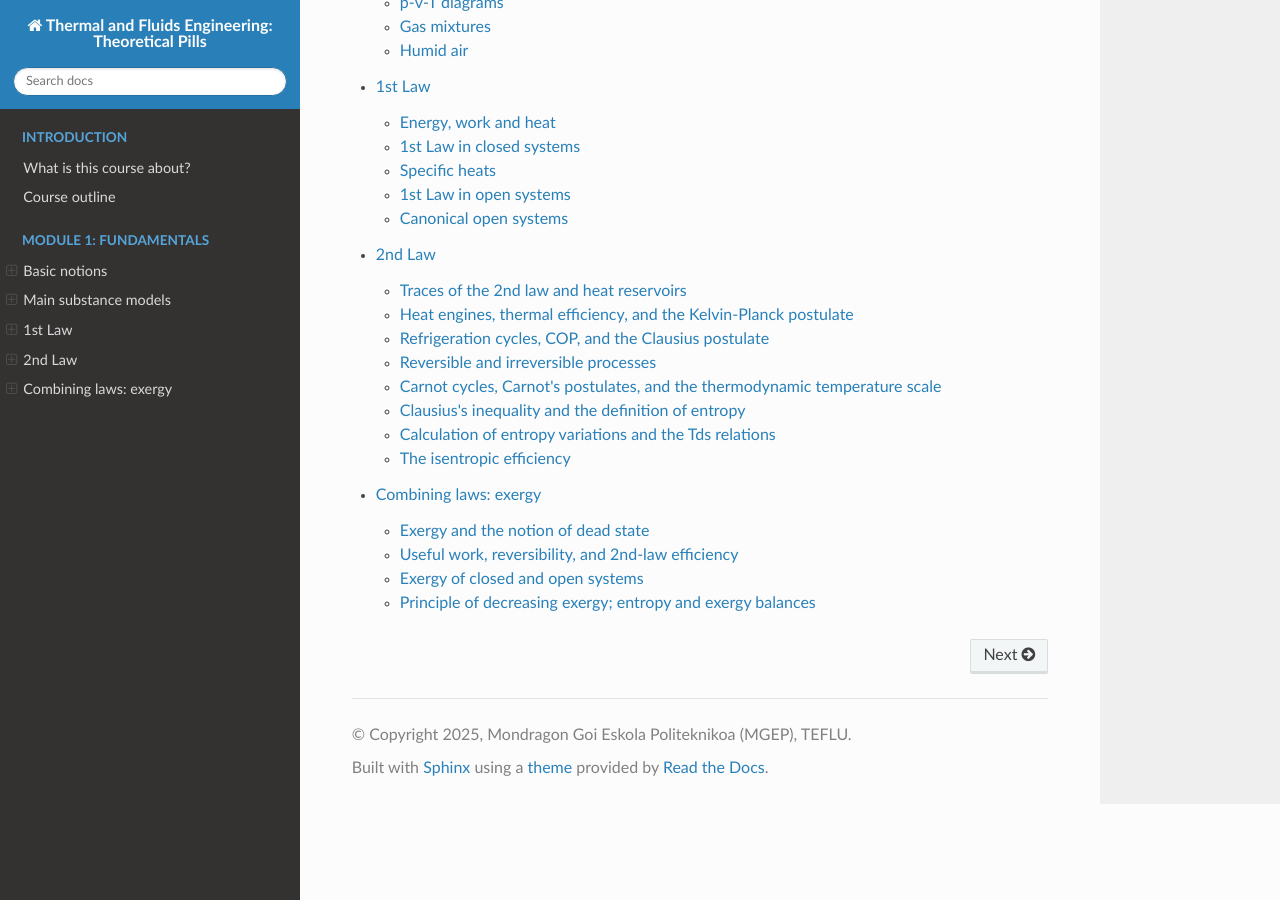
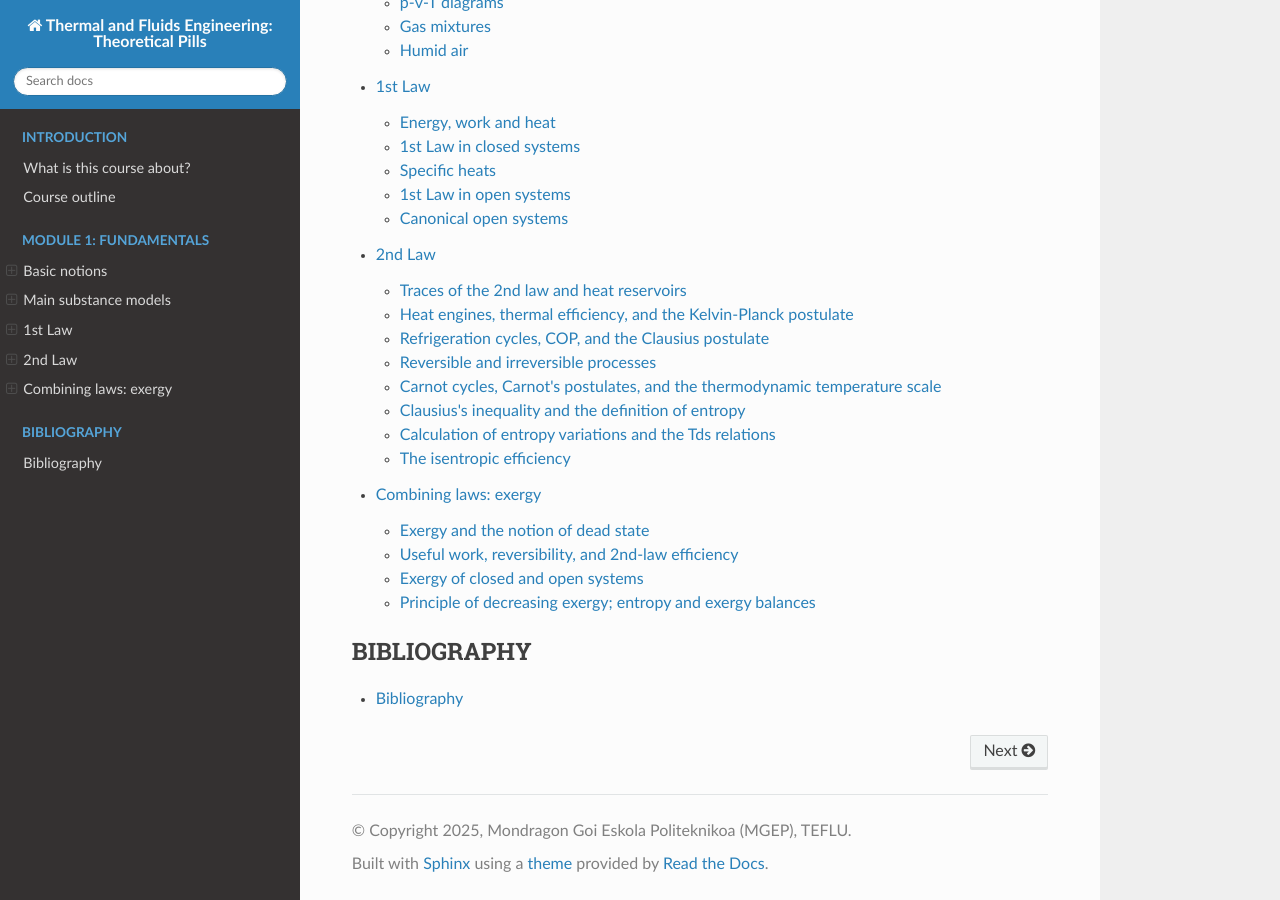
Before and after one commit to azarketa/Thermodynamics-theoretical-pills, a Sphinx documentation site: the page built from source/index.rst, in a window 1280 px wide and 900 px high, scrolled down 541 px. Built offline with Sphinx 7.4.7 and the Read the Docs theme 3.1.0, drawn with Linux system fonts in a browser that asks for light colours.

Commit message:
Files updated

```diff
--- a/source/conf.py
+++ b/source/conf.py
@@ -118,7 +118,19 @@ latex_elements = {
               \vspace{10em}
               {\Large \py@HeaderFamily \@author\par}
               \vspace{5em}
-              {\scalebox{0.75}{\includegraphics{MGEP_logo.pdf}}}
+
+              \begin{figure}[h!]
+              \centering
+              {\scalebox{0.5}{\includegraphics{MGEP_logo.pdf}}}
+              \end{figure}
+
+              \vspace{5em}
+
+              \begin{figure}[h!]
+              \centering
+              {\scalebox{0.1}{\includegraphics{MGEP_logo.pdf}}}
+              \end{figure}
+
             \endgroup
           \end{titlepage}
           \clearpage
--- a/source/index.rst
+++ b/source/index.rst
@@ -20,3 +20,10 @@ Thermal and Fluids Engineering: Theoretical Pills
    03_1st_law
    04_2nd_law
    05_Combining_laws
+
+.. toctree::
+   :maxdepth: 1
+   :titlesonly:
+   :caption: BIBLIOGRAPHY
+
+   Bibliography <bibliography_section>
```
Also changed, not shown: source/bibliography_section.md (added, +5 -0 lines).
